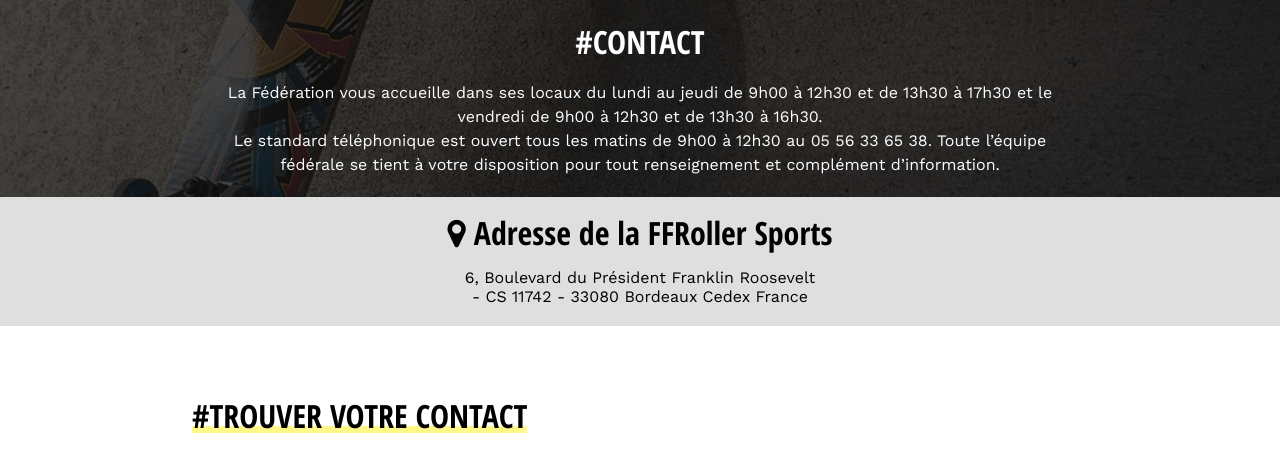
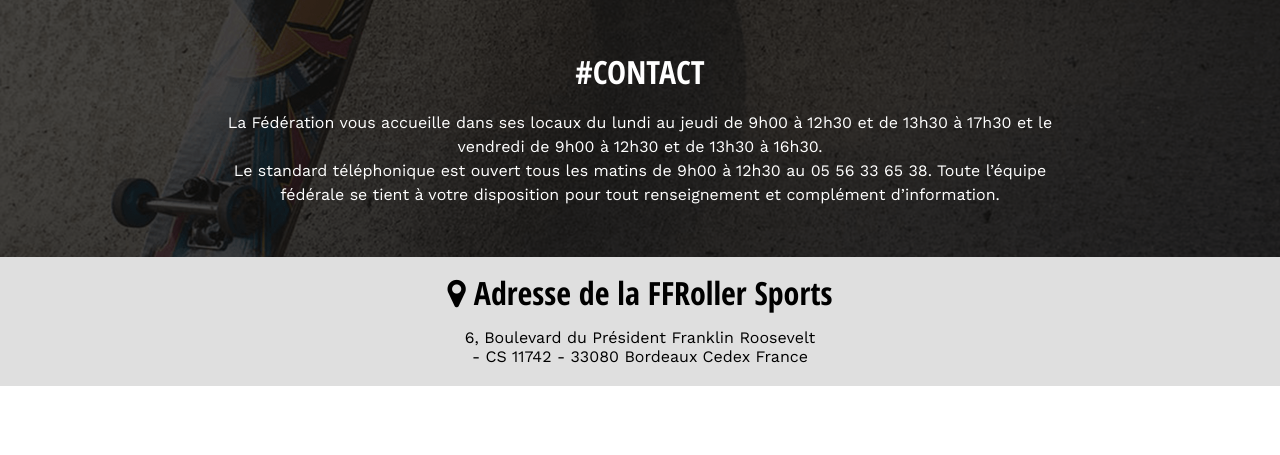
Before and after one commit to AoH95/FFRoller, a Symfony app: template templates/Contact/contact.html.twig in a window 1280 px wide. Shown: the part 80-535 px from the top of the page. Run offline with Twig, Linux system fonts and the light colour scheme; the template is opened without the code that fills it, so the values that code supplies are empty; some libraries are stand-ins or nearby versions.

Commit message:
correction

```diff
--- a/public/css/sass/composant/_modules.scss
+++ b/public/css/sass/composant/_modules.scss
@@ -21,7 +21,7 @@
     }
     .fond_black{
         background-color: rgba(0, 0, 0, 0.7);
-        padding: 20px 20px;
+        padding: 50px 20px;
     }
 }
 
--- a/public/css/style.css
+++ b/public/css/style.css
@@ -428,7 +428,7 @@ footer div.conteneur_footer_nav {
     padding: 0 6%; }
   .conteneur_h1 .fond_black {
     background-color: rgba(0, 0, 0, 0.7);
-    padding: 20px 20px; }
+    padding: 50px 20px; }
 
 .conteneur_h1_blanc {
   text-align: center;
```
